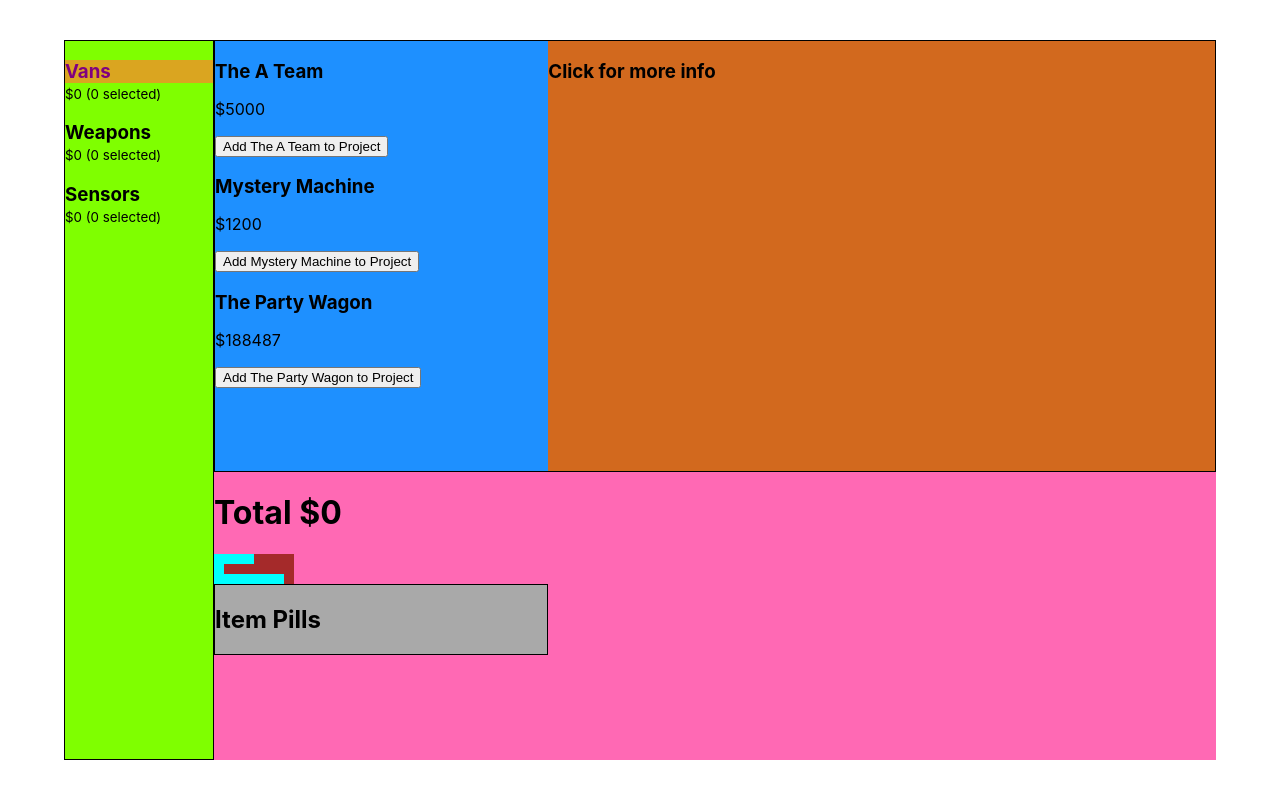
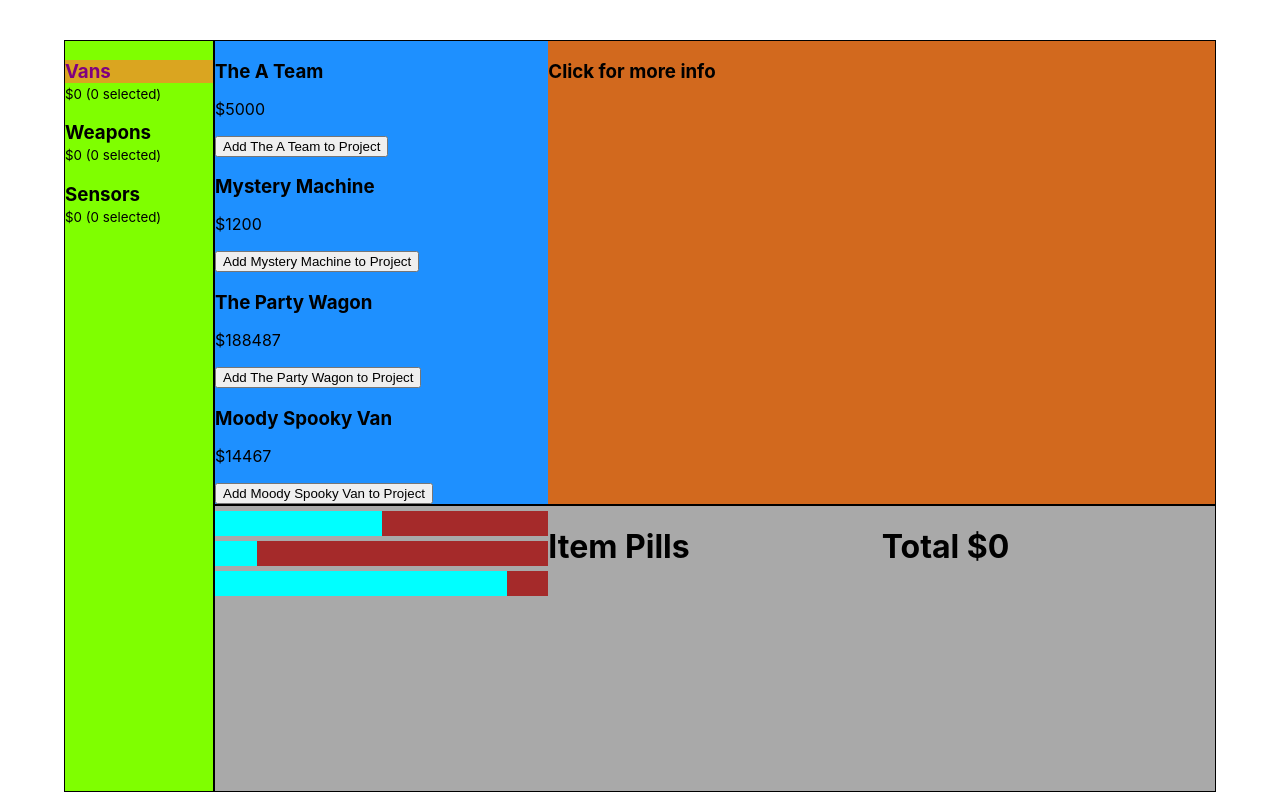
Before and after one commit to garrettgsb/ogc-widgets, a React (Create React App) app: page / in a window 1280 px wide. Built offline with nearby package versions, Linux system fonts and the light colour scheme.

Commit message:
unsuccessful grid bottombar

```diff
--- a/src/App.css
+++ b/src/App.css
@@ -17,8 +17,35 @@
   border: 1px solid black;
   background-color: darkgray;
   grid-column: 2/5;
-  grid-row: 2/3
+  grid-row: 2/3;
+  display: grid;
+  grid-template-columns: 1fr 1fr 1fr;
+  grid-template-rows: 1fr 1fr 1fr;
+  /* justify-content: center; */
 
+}
+
+.total-price {
+  /* grid-column: 3/4; */
+  grid-column: 3/4;
+  grid-row: 1/2;
+}
+
+.item-pill-title {
+  grid-column: 2/3;
+  grid-row: 1
+}
+
+.item-pills {
+  grid-column: 2/3;
+  /* grid-row: 2/4; */
+  /* margin-top: 5px; */
+}
+
+.progress-bar {
+  grid-column: 1/2;
+  grid-auto-flow: row;
+  /* grid-row: 1/-1; */
 }
 
 .layout-manager {
@@ -104,8 +131,9 @@
 }
 
 .parent-bar {
-  width: 80px;
-  height: 10px;
+  width: 100%;
+  height: 25px;
+  margin: 5px 0px 5px 0px;
   background-color: brown;
 }
 
--- a/src/appData.js
+++ b/src/appData.js
@@ -31,6 +31,15 @@
     cons: ["it's yellow", "fuel efficency"],
     blurb: "Turtles in a half shell... TURTLE POWER!",
     price: 188487
+  },
+  {
+    categories: [CATEGORIES.vans],
+    title: "Moody Spooky Van",
+    image: "https://static.wikia.nocookie.net/hotwheels/images/b/b5/2020NM26_%28Large%29.JPG/revision/latest/scale-to-width-down/1000?cb=20200329024016",
+    pros: ["invokes a sense of hmmmm...", "mysterious", "conjures ominous music"],
+    cons: ["obviously up to something", "fuel efficency"],
+    blurb: "This tall, dark, and handsome van can easily slip into the shadows and reappear on a whim. If you can't see it, it can see you",
+    price: 14467
   },
   {
     categories: [CATEGORIES.weapons],
--- a/src/components/BottomBar.js
+++ b/src/components/BottomBar.js
@@ -21,23 +21,24 @@
   }
 
   return (
-    <div>
-      <h1>Total ${sumSelectedPrices(appData, selections)}</h1>
+    <div className="bottombar">
+      <h1 className="total-price">Total ${sumSelectedPrices(appData, selections)}</h1>
+      <aside className="progress-bar">
         <ProgressBar value={40} max={80} />
         <ProgressBar value={10} max={80} />
         <ProgressBar value={70} max={80} />
+      </aside>
 
-      <aside className="bottombar">
-        <h1>Item Pills</h1>
+      <h1 className="item-pill-title">Item Pills</h1>
       {
         pillList.map((pill) => {
           return (
-              <p>{pill}</p>
+            <p className="item-pills">{pill}</p>
           )
         })
       }
 
-      </aside>
+
     </div>
   )
 }
```
Lines whose indentation alone changed are shown as unchanged.
